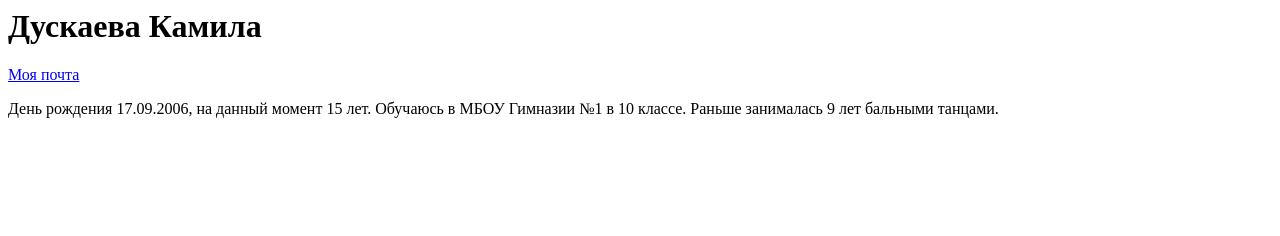
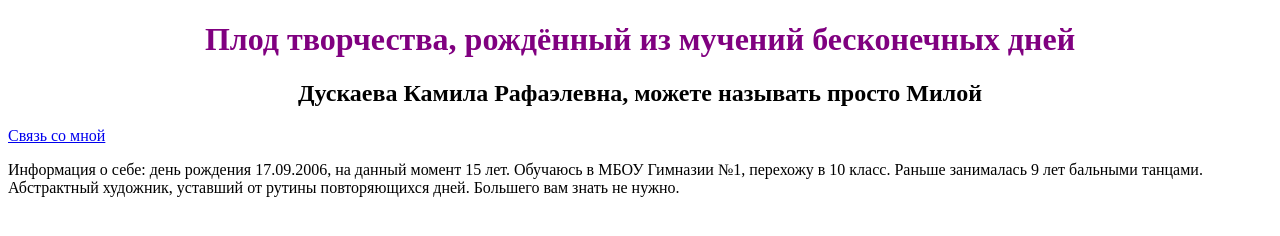
Before and after one commit to kzjxjzk/lms-2, a plain HTML site: page index.html in a window 1280 px wide. Drawn offline with Linux system fonts and the light colour scheme.

Commit message:
стиль

```diff
--- a/index.html
+++ b/index.html
@@ -1,6 +1,14 @@
+<!DOCTYPE html>
 <html>
-	<h1>Дускаева Камила</h1>
-	<a href="mailto:kamila.duskaeva@mail.ru">Моя почта</a>
-	<p>День рождения 17.09.2006, на данный момент 15 лет. Обучаюсь в МБОУ Гимназии №1 в 10 классе. Раньше занималась 9 лет бальными танцами.</p>
-
+	<body>
+	<head>
+	<link href="style.css" rel="stylesheet"/>
+	<title>хочу спать</title>
+	</head>
+	<body>
+		<h1 class="header">Плод творчества, рождённый из мучений бесконечных дней</h1>
+		<h2 align="center">Дускаева Камила Рафаэлевна, можете называть просто Милой</h2>
+		<a href="mailto:kamila.duskaeva@mail.ru">Связь со мной</a>
+		<p>Информация о себе: день рождения 17.09.2006, на данный момент 15 лет. Обучаюсь в МБОУ Гимназии №1, перехожу в 10 класс. Раньше занималась 9 лет бальными танцами. Абстрактный художник, уставший от рутины повторяющихся дней. Большего вам знать не нужно.</p>
+	</body>
 </html>
--- /dev/null
+++ b/style.css
@@ -0,0 +1,5 @@
+.header {
+	color:#800080;
+	font-size: 32px;
+	text-align: center;
+}
```
